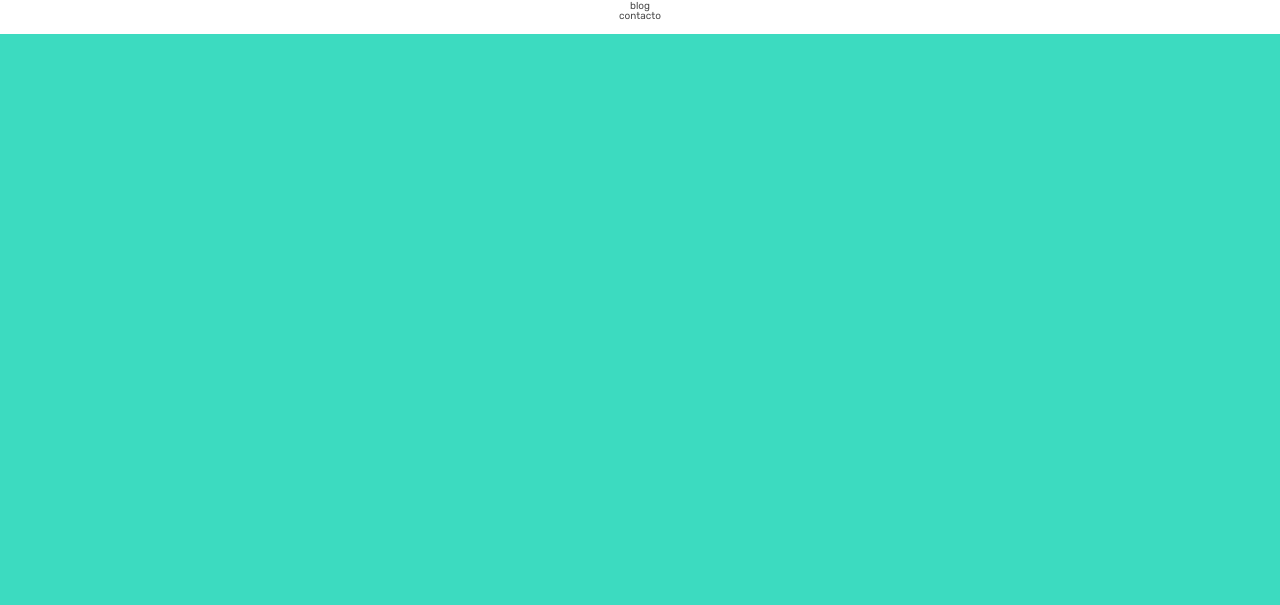
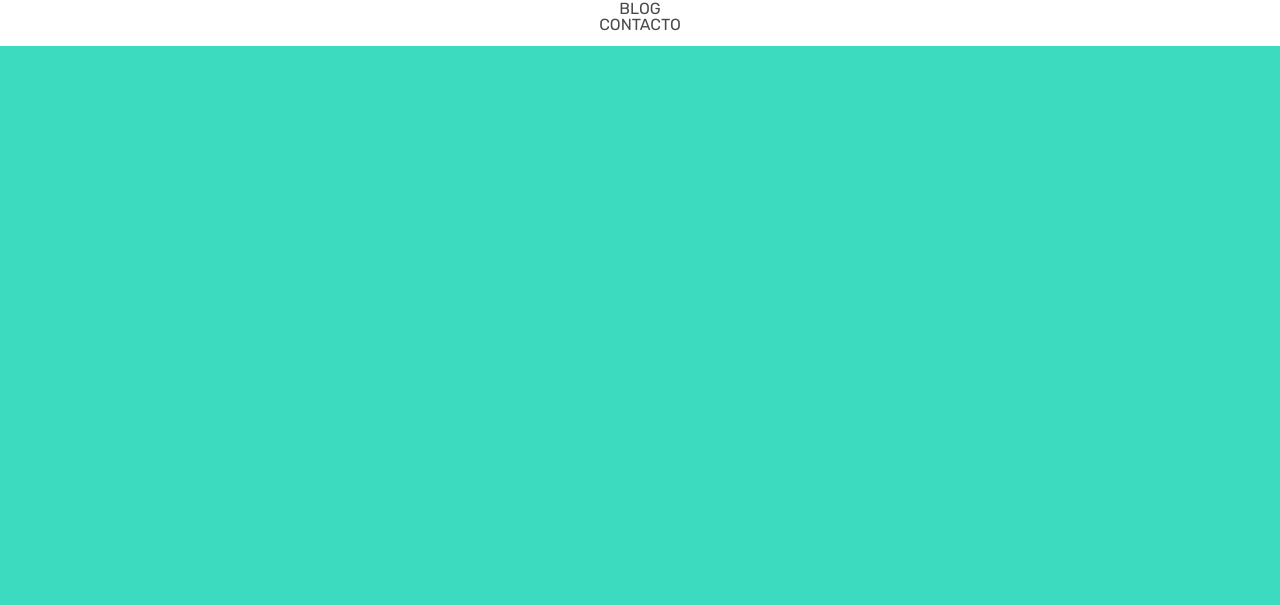
Before and after one commit to Adalab/modulo-1-evaluacion-intermedia-lauramargo, a plain HTML site: page index.html in a window 1280 px wide. Shown: the part 80-685 px from the top of the page. Drawn offline with Linux system fonts and the light colour scheme.

Commit message:
css-font

```diff
--- a/styles/main.css
+++ b/styles/main.css
@@ -32,7 +32,7 @@
 
 }
 
-.menu .blog .contact {
+.menu {
     font-size: 1.6rem;
     color: #4a4a4a;
     text-transform: uppercase;
```
